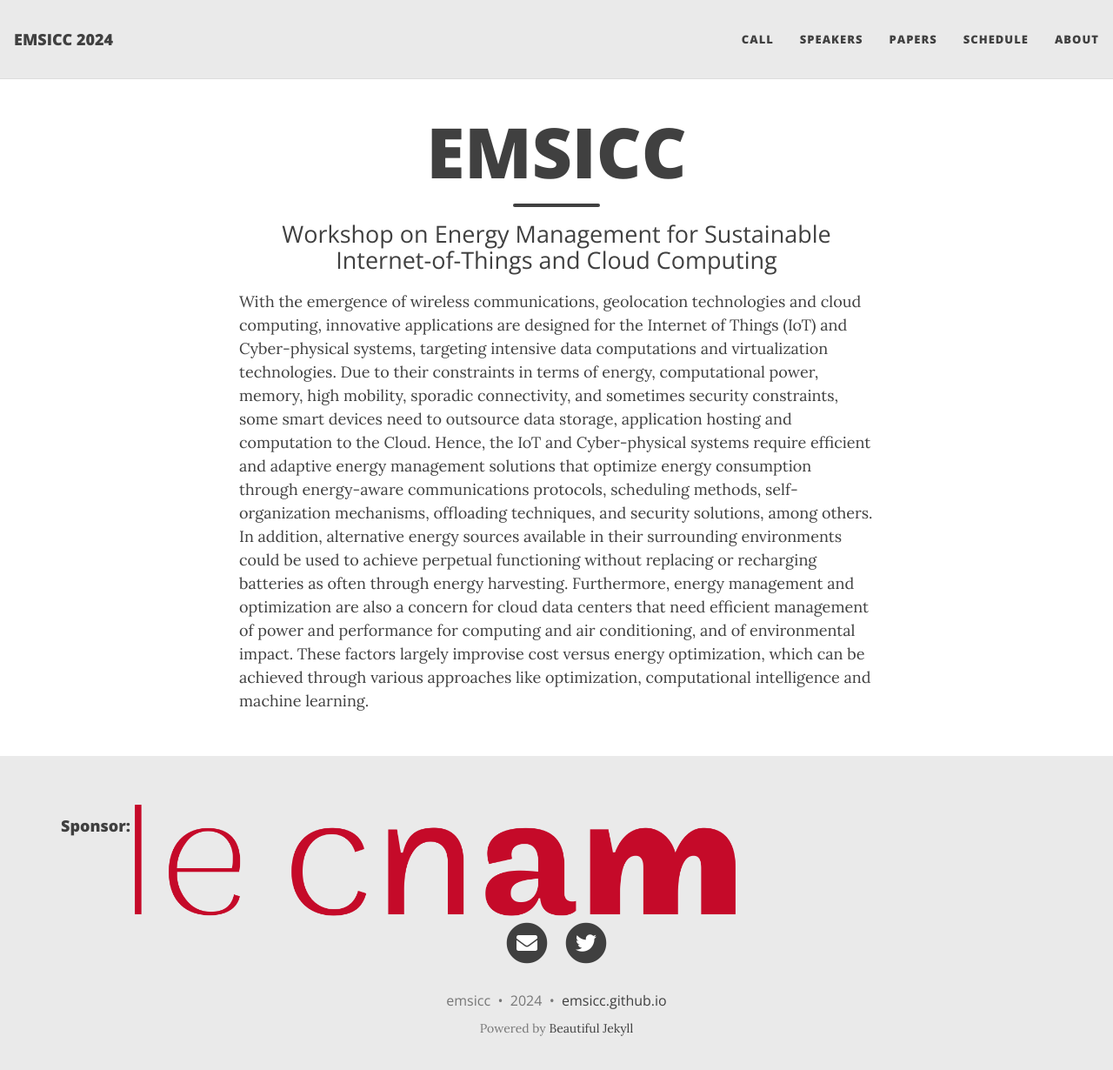
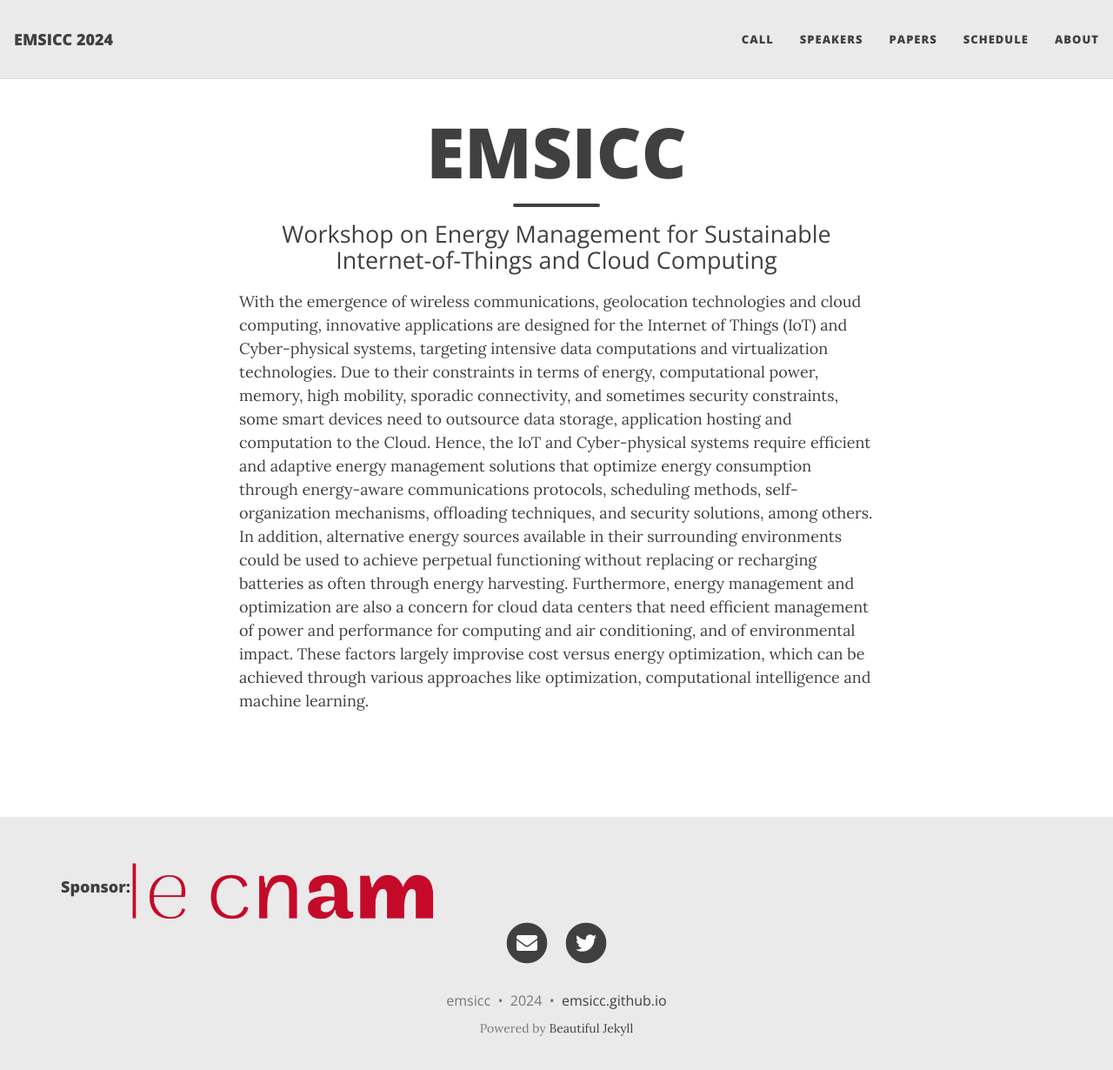
Before and after one commit to emsicc/2024, a Jekyll site: the page built from index.html, in a window 1280 px wide and 1243 px high. Shown: the top 1230 px of the window at 87% size. Built offline with Jekyll 4.4.1, drawn with Linux system fonts in a browser that asks for light colours; nearby versions of some CDN libraries; the list of posts is cut into pages by our own code.

Commit message:
Update footer.html cnam image

```diff
--- a/_includes/footer.html
+++ b/_includes/footer.html
@@ -2,7 +2,7 @@
   <div class="container-md beautiful-jekyll-footer">
     <div class="row">
       <h4>Sponsor:</h4>
-      <a href='https://www.cnam.fr/'><img src="{{site.url}}/2024/assets/img/cnam.png" height="140px" alt="cnam"></a>
+      <a href='https://www.cnam.fr/'><img src="{{site.url}}/2024/assets/img/cnam.png" height="70px" alt="cnam"></a>
       <div class="col-xl-8 offset-xl-2 col-lg-10 offset-lg-1">
       {% include social-networks-links.html %}
       {% if page.footer-extra %}
```
